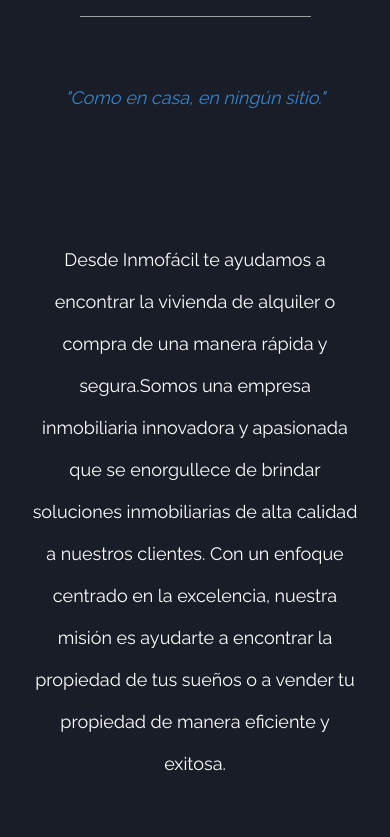
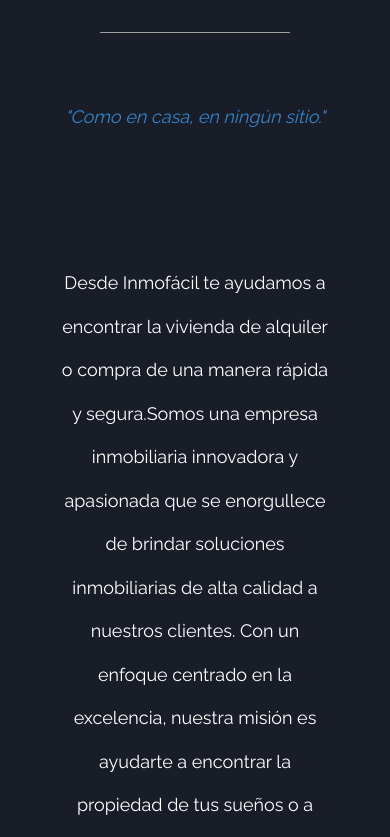
Before and after one commit to JvRdgz/InmoFacil, a plain HTML site: page index.html in a window 390 px wide. Shown: the part 281-1118 px from the top of the page. Drawn offline with nearby package versions, Linux system fonts and the light colour scheme.

Commit message:
Responsive texto arreglado

```diff
--- a/css/style.css
+++ b/css/style.css
@@ -17,7 +17,7 @@
     width: 60%;
     margin: auto;
     text-align: center;
-    line-height: 2.8em;
+    line-height: 2.9em;
 }
 
 .bgimg {
@@ -119,9 +119,20 @@
 
 @media screen and (max-width: 500px) {
     .description {
-        padding: 30px;
+        padding: 40px;
         width: 100%;
         margin: auto;
         text-align: center;
+        line-height: 2.9em;
     }
 }
+
+@media screen and (max-width: 900px) {
+    .description {
+        padding: 40px;
+        width: 90%;
+        margin: auto;
+        text-align: center;
+        line-height: 2.9em;
+    }
+}
```
